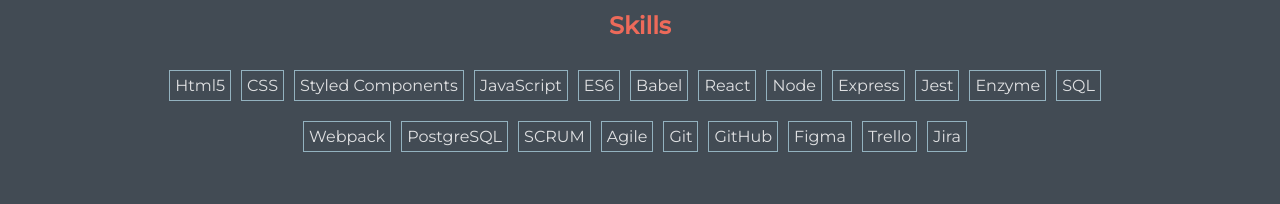
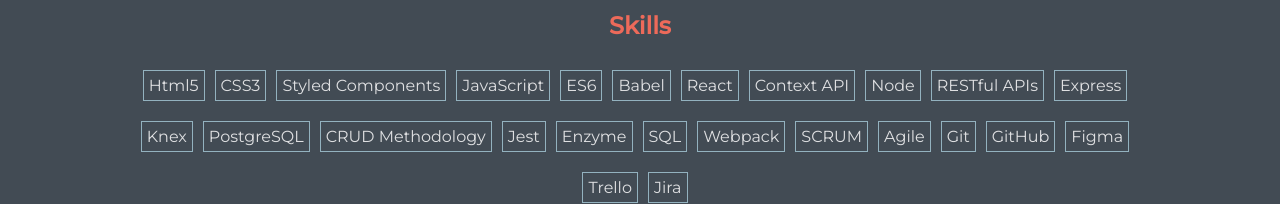
Before and after one commit to jordanxcast/JC-Portfolio, a React (Create React App) app: page /experience in a window 1280 px wide. Shown: the part 1240-1444 px from the top of the page. Built offline with nearby package versions, Linux system fonts and the light colour scheme; no server answers.

Commit message:
adjust experience transition when expanded

```diff
--- a/src/pages/About/About.js
+++ b/src/pages/About/About.js
@@ -32,8 +32,7 @@ function About(props) {
 
         <AboutBio>
           <div>
-            Currently enrolled at Thinkful, I am cultivating my path to graduate
-            from the Engineering Immersion Full Stack program and set my
+            Recently graduated from the Full Stack Engineering Immersion program at Thinkful, I am eager to set my
             software developer career in motion. I have always loved solving
             problems. I pursued that interest to my first position after college
             as a Product Manager for a start-up and this is where I was first
--- a/src/pages/Experience/Experience.js
+++ b/src/pages/Experience/Experience.js
@@ -19,19 +19,23 @@ function Experience(props) {
   document.title = "Jordan Castillo - Experience";
   const skills = [
     "Html5",
-    "CSS",
+    "CSS3",
     "Styled Components",
     "JavaScript",
     "ES6",
     "Babel",
     "React",
+    "Context API",
     "Node",
+    "RESTful APIs",
     "Express",
+    "Knex",
+    "PostgreSQL",
+    "CRUD Methodology",
     "Jest",
     "Enzyme",
     "SQL",
     "Webpack",
-    "PostgreSQL",
     "SCRUM",
     "Agile",
     "Git",
--- a/src/pages/Experience/Experience.style.js
+++ b/src/pages/Experience/Experience.style.js
@@ -95,6 +95,7 @@ export const ExperienceItemWrapper = styled.div`
   margin: 40px auto 0px auto;
   color: ${colors.mint};
   justify-content: space-between;
+  transition: all 600ms ease;
 
   .expanded {
     border-radius: 10px;
@@ -168,6 +169,11 @@ const ExpandedSection = styled.ul`
 const ExpItem = styled.div`
   width: 100%;
   max-width: 1000px;
+
+  .item-expanded {
+    border-bottom: 1px solid ${colors.slategrey};
+    transition: all 200ms ease;
+  }
 
   @media (min-width: 900px) {
     width: 80%;
@@ -272,7 +278,7 @@ export const ExperienceItem = (props) => {
   const [expand, setExpand] = useState(false);
   return (
     <ExpItem>
-      <ExperienceItemWrapper>
+      <ExperienceItemWrapper className={expand && "item-expanded"}>
         <div className="details">
           <div style={{ fontSize: "1.5em" }}>{props.company}</div>
 
```
